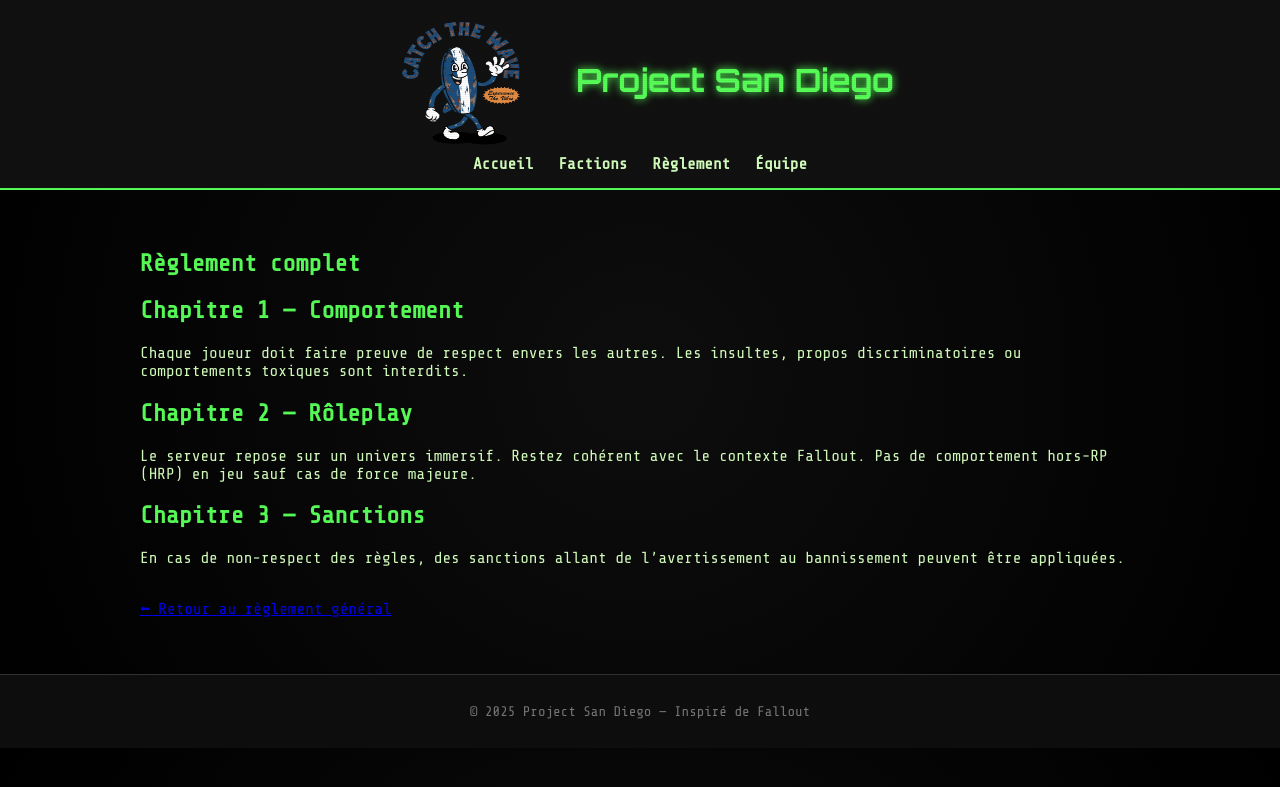
After one commit to DUKY-now/Web_San_Diego, a Symfony app: template templates/reglement/chapitres.html.twig in a window 1280 px wide. The commit adds this page. Shown: the top 787 px of the page. Run offline with Twig, Linux system fonts and the light colour scheme; the template is opened without the code that fills it, so the values that code supplies are empty; some libraries are stand-ins or nearby versions.

Commit message:
création des pages et leurs fonctionnement

```diff
--- /dev/null
+++ b/public/css/style.css
@@ -0,0 +1,109 @@
+/* ========== FALLOUT STYLE ========== */
+
+body {
+    margin: 0;
+    padding: 0;
+    background-color: #0c0c0c;
+    color: #d4ffbe;
+    font-family: 'Share Tech Mono', monospace;
+    background-image: radial-gradient(circle at 50% 50%, #0e0e0e 0%, #000 100%);
+}
+
+/* HEADER */
+.main-header {
+    background: #111;
+    border-bottom: 2px solid #58ff58;
+    padding: 15px 0;
+    text-align: center;
+}
+
+.logo-area {
+    display: flex;
+    justify-content: center;
+    align-items: center;
+    gap: 40px;
+}
+
+.logo {
+    width: 150px;
+    height: 130px;
+}
+
+.main-header h1 {
+    font-family: 'Orbitron', sans-serif;
+    color: #58ff58;
+    text-shadow: 0 0 8px #58ff58;
+}
+
+/* NAVIGATION */
+.main-nav ul {
+    list-style: none;
+    padding: 0;
+    margin: 10px 0 0 0;
+    display: flex;
+    justify-content: center;
+    gap: 25px;
+}
+
+.main-nav a {
+    color: #d4ffbe;
+    text-decoration: none;
+    font-weight: bold;
+    transition: 0.3s;
+}
+
+.main-nav a:hover {
+    color: #58ff58;
+    text-shadow: 0 0 5px #58ff58;
+}
+
+/* MAIN CONTENT */
+main {
+    padding: 40px 20px;
+    max-width: 1000px;
+    margin: auto;
+}
+
+h1, h2, h3 {
+    color: #58ff58;
+}
+
+/* FOOTER */
+.main-footer {
+    border-top: 1px solid #333;
+    text-align: center;
+    padding: 15px;
+    font-size: 14px;
+    color: #777;
+    background-color: #0e0e0e;
+}
+
+/* FALLOUT SCANLINE EFFECT */
+body::after {
+    content: '';
+    position: fixed;
+    top: 0;
+    left: 0;
+    width: 100%;
+    height: 100%;
+    background: repeating-linear-gradient(
+        to bottom,
+        rgba(0, 0, 0, 0.05) 0px,
+        rgba(0, 0, 0, 0.05) 1px,
+        transparent 1px,
+        transparent 2px
+    );
+    pointer-events: none;
+    z-index: 9999;
+}
+
+/* OPTIONAL CRT GLOW EFFECT */
+@keyframes flicker {
+    0% { opacity: 1; }
+    50% { opacity: 0.98; }
+    100% { opacity: 1; }
+}
+
+body {
+    animation: flicker 0.2s infinite;
+}
--- a/templates/base.html.twig
+++ b/templates/base.html.twig
@@ -1,4 +1,4 @@
-<!DOCTYPE html>
+{# <!DOCTYPE html>
 <html lang="fr">
 <head>
     <meta charset="UTF-8">
@@ -6,8 +6,10 @@
     <link rel="stylesheet" href="{{ asset('css/style.css') }}">
 </head>
 <body>
+
     <header>
-        <h1>Project San Diego</h1>
+        <h1>Project San Diego</h1><img src="{{ asset('images/Surfy.gif') }}" alt="Logo Project San Diego">
+
         <nav>
             <a href="{{ path('app_home_page') }}">Accueil</a>
             <a href="{{ path('app_faction') }}">Factions</a>
@@ -23,5 +25,48 @@
     <footer>
         <p>&copy; {{ "now"|date("Y") }} Project San Diego</p>
     </footer>
+
+</body>
+</html> #}
+
+
+<!DOCTYPE html>
+<html lang="fr">
+<head>
+    <meta charset="UTF-8">
+    <meta name="viewport" content="width=device-width, initial-scale=1.0">
+    <title>{% block title %}Project San Diego{% endblock %}</title>
+    <link rel="stylesheet" href="{{ asset('css/style.css') }}">
+    <link rel="preconnect" href="https://fonts.googleapis.com">
+    <link rel="preconnect" href="https://fonts.gstatic.com" crossorigin>
+    <link href="https://fonts.googleapis.com/css2?family=Orbitron:wght@400;700&family=Share+Tech+Mono&display=swap" rel="stylesheet">
+    {% block stylesheets %}{% endblock %}
+</head>
+<body>
+    <header class="main-header">
+        <div class="logo-area">
+            <img src="{{ asset('images/Surfy.gif') }}" alt="Logo Project San Diego" class="logo">
+            <h1>Project San Diego</h1>
+        </div>
+
+        <nav class="main-nav">
+            <ul>
+                <li><a href="{{ path('app_home_page') }}">Accueil</a></li>
+                <li><a href="{{ path('app_faction') }}">Factions</a></li>
+                <li><a href="{{ path('app_reglement') }}">Règlement</a></li>
+                <li><a href="{{ path('app_equipe_moderation') }}">Équipe</a></li>
+            </ul>
+        </nav>
+    </header>
+
+    <main>
+        {% block body %}{% endblock %}
+    </main>
+
+    <footer class="main-footer">
+        <p>&copy; {{ "now"|date("Y") }} Project San Diego — Inspiré de Fallout</p>
+    </footer>
+
+    {% block javascripts %}{% endblock %}
 </body>
 </html>
--- a/templates/equipe_moderation/index.html.twig
+++ b/templates/equipe_moderation/index.html.twig
@@ -3,11 +3,7 @@
 {% block title %}Hello EquipeModerationController!{% endblock %}
 
 {% block body %}
-<style>
-    .example-wrapper { margin: 1em auto; max-width: 800px; width: 95%; font: 18px/1.5 sans-serif; }
-    .example-wrapper code { background: #F5F5F5; padding: 2px 6px; }
-</style>
-
+   <link rel="stylesheet" href="{{ asset('css/moderation.css') }}">
 <div class="example-wrapper">
     <h1>Présentation de l'équipe de modération</h1>
 
--- /dev/null
+++ b/templates/reglement/chapitres.html.twig
@@ -0,0 +1,37 @@
+{% extends 'base.html.twig' %}
+
+{% block title %}{{ title }}{% endblock %}
+
+{% block body %}
+<section class="chapitres">
+    <h1>Règlement complet</h1>
+
+    <article id="chapitre1">
+        <h2>Chapitre 1 — Comportement</h2>
+        <p>
+            Chaque joueur doit faire preuve de respect envers les autres.
+            Les insultes, propos discriminatoires ou comportements toxiques sont interdits.
+        </p>
+    </article>
+
+    <article id="chapitre2">
+        <h2>Chapitre 2 — Rôleplay</h2>
+        <p>
+            Le serveur repose sur un univers immersif. Restez cohérent avec le contexte Fallout.
+            Pas de comportement hors-RP (HRP) en jeu sauf cas de force majeure.
+        </p>
+    </article>
+
+    <article id="chapitre3">
+        <h2>Chapitre 3 — Sanctions</h2>
+        <p>
+            En cas de non-respect des règles, des sanctions allant de l’avertissement
+            au bannissement peuvent être appliquées.
+        </p>
+    </article>
+
+    <p style="margin-top:2rem">
+        <a href="{{ path('app_reglement') }}" class="btn">⬅ Retour au règlement général</a>
+    </p>
+</section>
+{% endblock %}
```
Also changed, not shown: public/css/faction.css (added, +31 -0 lines), public/css/home.css (added, +31 -0 lines), public/css/moderation.css (added, +31 -0 lines), public/css/reglement.css (added, +49 -0 lines), src/Controller/FactionController.php (+52 -3 lines), src/Controller/ReglementController.php (+21 -4 lines), templates/faction/index.html.twig (+13 -14 lines), templates/faction/show.html.twig (added, +16 -0 lines), templates/home_page/index.html.twig (+46 -12 lines), templates/reglement/civil.html.twig (added, +27 -0 lines), templates/reglement/factions.html.twig (added, +27 -0 lines), templates/reglement/index.html.twig (+37 -10 lines), public/Images/Surfy.gif (added), public/Images/Ulys.jpg (added), 1 other file.
